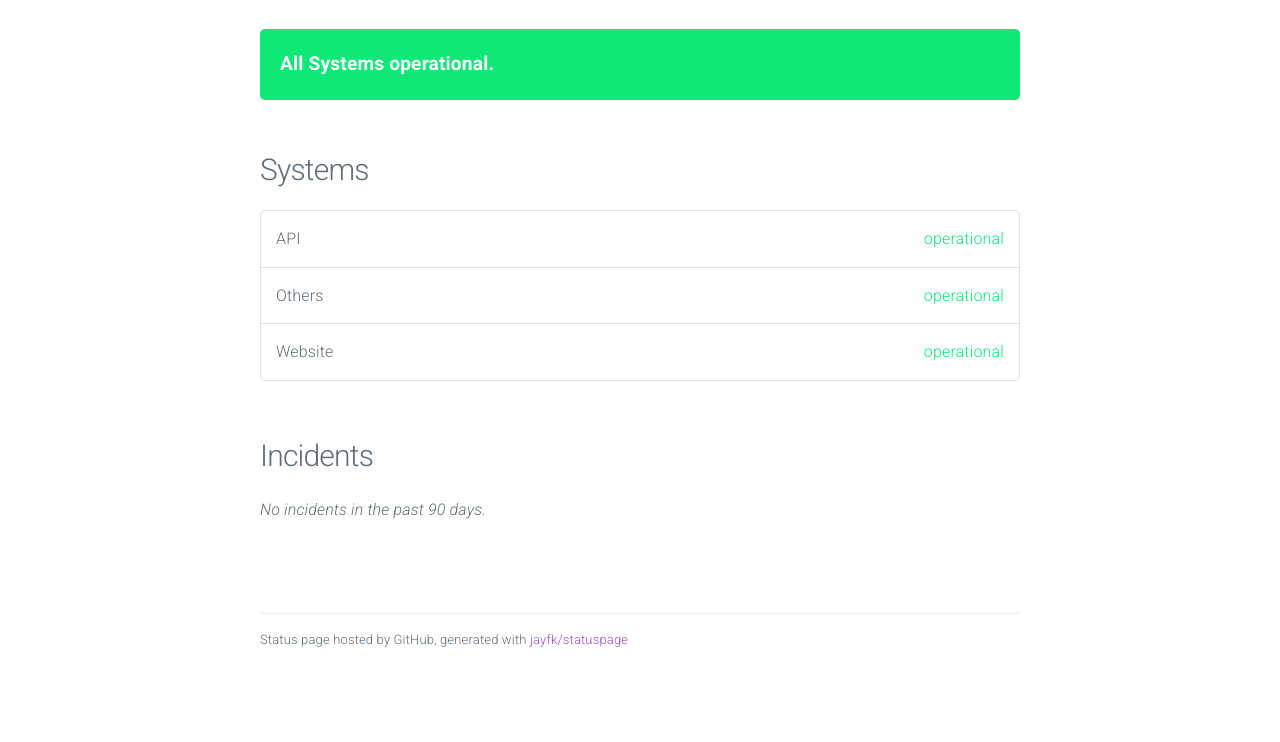
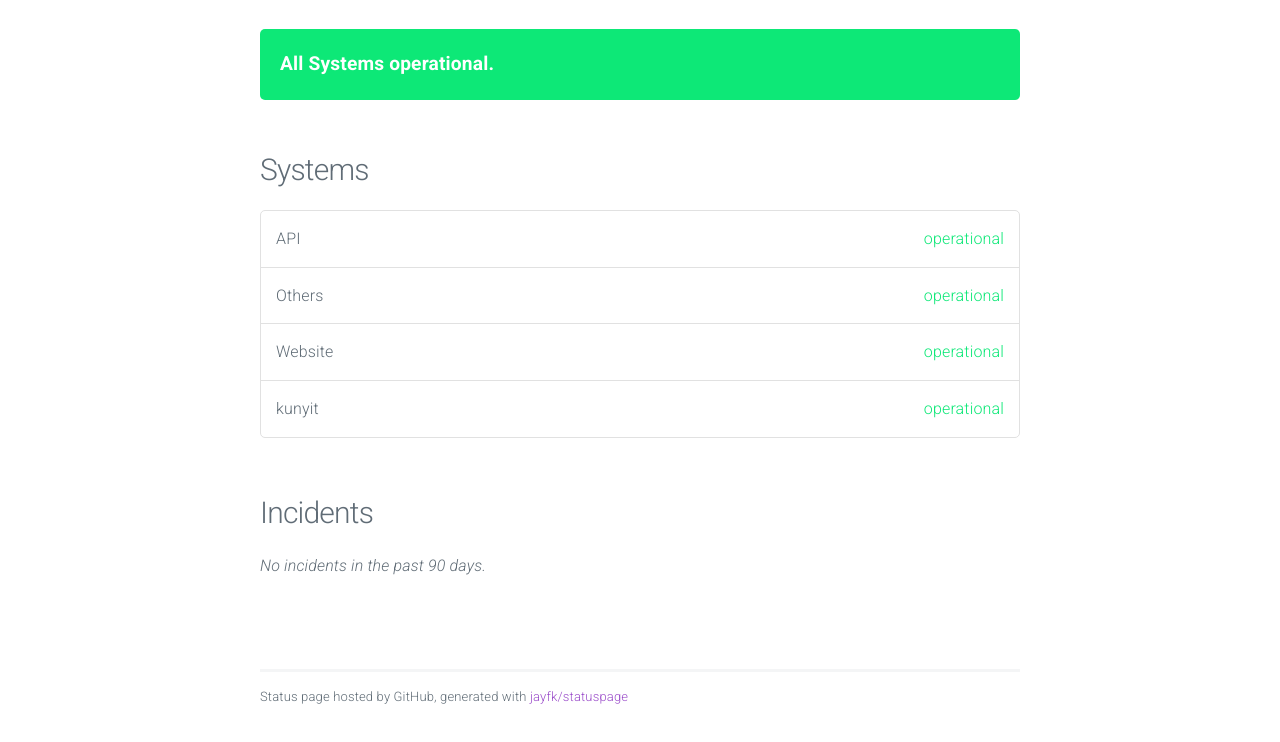
Before and after one commit to kevincm/statuspage, a plain HTML site: page index.html in a window 1280 px wide. Shown: the part 56-798 px from the top of the page. Drawn offline with nearby package versions, Linux system fonts and the light colour scheme; no server answers.

Commit message:
update index

```diff
--- a/index.html
+++ b/index.html
@@ -49,6 +49,10 @@
 						Website <span class="status operational" data-l10n-id="operational">operational</span>
 					</li>
 
+					<li>
+						kunyit <span class="status operational" data-l10n-id="operational">operational</span>
+					</li>
+
 				</ul>
 
 				<h4 data-l10n-id="incidents">Incidents</h4>
```
